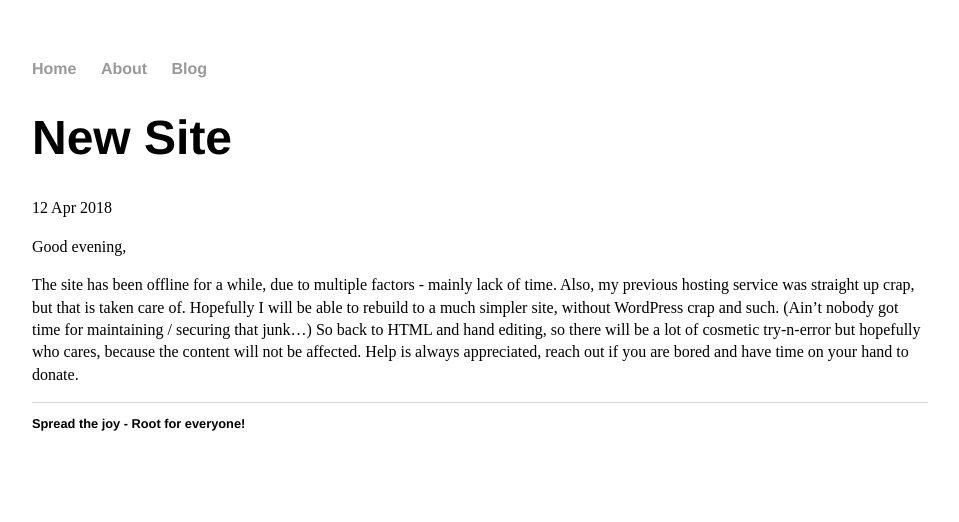
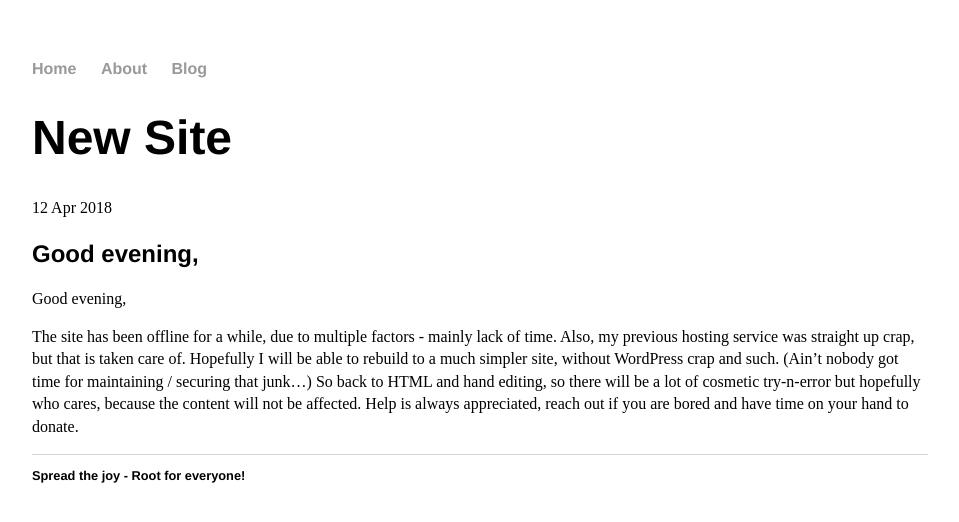
Before and after one commit to Th3R3g3nt/th3r3g3nt.github.io, a Jekyll site: the page built from _posts/2018-04-12-new-site.md, in a window 1280 px wide. Shown: the top 522 px of the page, without its empty margins (160-1119 px from the left). Built offline with Jekyll 4.4.1, drawn with Linux system fonts in a browser that asks for light colours.

Commit message:
Update post.html

```diff
--- a/_layouts/post.html
+++ b/_layouts/post.html
@@ -5,5 +5,6 @@ layout: default
 <p class="meta">{{ page.date | date_to_string }}</p>
 
 <div class="post">
+  <h2>Good evening,</h2>
   {{ content }}
 </div>
```
